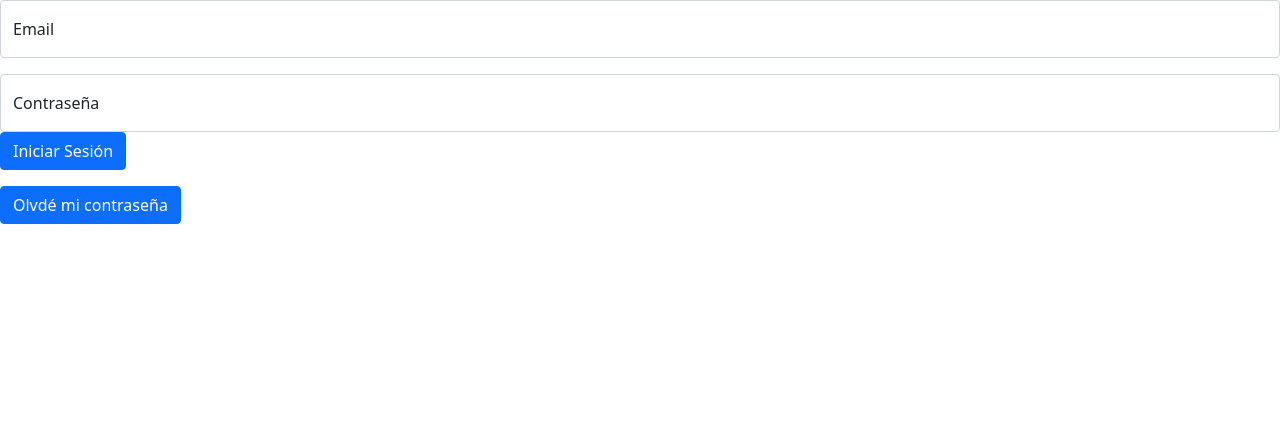
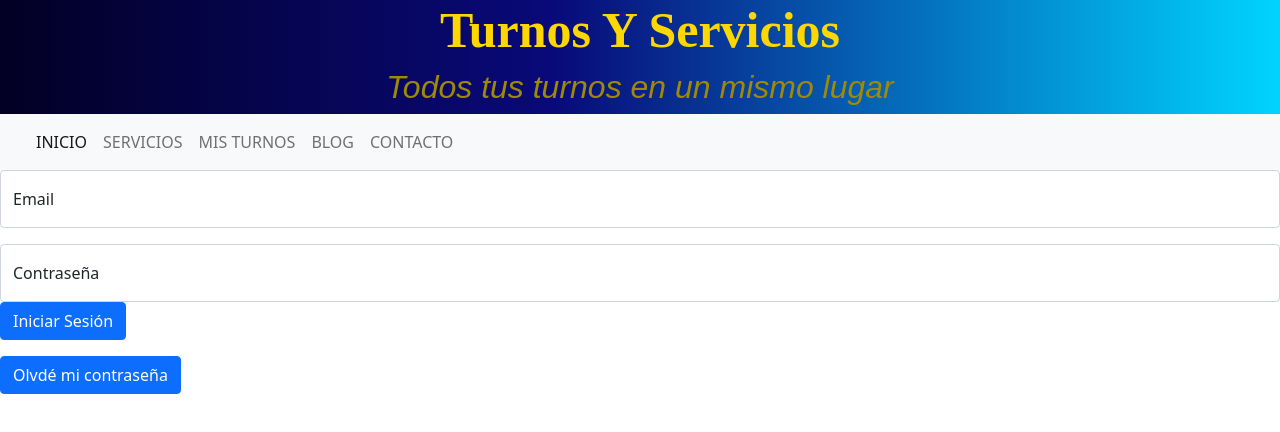
Before and after one commit to tomaslichi/final-litchinitzer, a website: page pages/iniciar_sesion.html in a window 1280 px wide. Drawn offline with nearby package versions, Linux system fonts and the light colour scheme; files that its build step writes are made by us from their sources.

Commit message:
arreglos

```diff
--- a/pages/iniciar_sesion.html
+++ b/pages/iniciar_sesion.html
@@ -11,6 +11,30 @@
 </head>
 
 <body>
+    <header class="centrar">
+        <h1>Turnos Y Servicios</h1>
+        <h2> Todos tus turnos en un mismo lugar </h2>
+
+
+        <nav class="navbar navbar-expand-lg navbar-light bg-light">
+            <div class="container-fluid">
+                <a class="navbar-brand" href="index.html"><i class="icofont-ui-calendar text-dark"></i></a>
+                <button class="navbar-toggler" type="button" data-bs-toggle="collapse" data-bs-target="#navbarNavAltMarkup" aria-controls="navbarNavAltMarkup" aria-expanded="false" aria-label="Toggle navigation">
+                <span class="navbar-toggler-icon"></span>
+              </button>
+                <div class="collapse navbar-collapse" id="navbarNavAltMarkup">
+                    <div class="navbar-nav">
+                        <a class="nav-link active" aria-current="page" href="index.html">INICIO</a>
+                        <a class="nav-link" href="pages/servicios.html">SERVICIOS</a>
+                        <a class="nav-link" href="pages/mis_turnos.html">MIS TURNOS</a>
+                        <a class="nav-link" href="pages/blog.html">BLOG</a>
+                        <a class="nav-link" href="pages/contacto.html">CONTACTO</a>
+                    </div>
+                </div>
+            </div>
+        </nav>
+    </header>
+    <main>
         <section id="inicioSesion">
             <div class="form-floating mb-3">
                 <input type="email" class="form-control" id="floatingInput" placeholder="nombre@ejemplo.com">
@@ -27,6 +51,7 @@
                 <button type="submit" class="btn btn-primary mb-3">Olvdé mi contraseña</button>
             </div>
         </section>
+    </main>
 
     <script src="https://cdn.jsdelivr.net/npm/@popperjs/core@2.10.2/dist/umd/popper.min.js" integrity="sha384-7+zCNj/IqJ95wo16oMtfsKbZ9ccEh31eOz1HGyDuCQ6wgnyJNSYdrPa03rtR1zdB" crossorigin="anonymous"></script>
     <script src="https://cdn.jsdelivr.net/npm/bootstrap@5.1.3/dist/js/bootstrap.min.js" integrity="sha384-QJHtvGhmr9XOIpI6YVutG+2QOK9T+ZnN4kzFN1RtK3zEFEIsxhlmWl5/YESvpZ13" crossorigin="anonymous"></script>
```
Also changed, not shown: pages/blog.html (+1 -1 lines), pages/contacto.html (+1 -1 lines), pages/mis_turnos.html (+1 -1 lines), pages/servicios.html (+1 -1 lines). Lines whose indentation alone changed are shown as unchanged.
